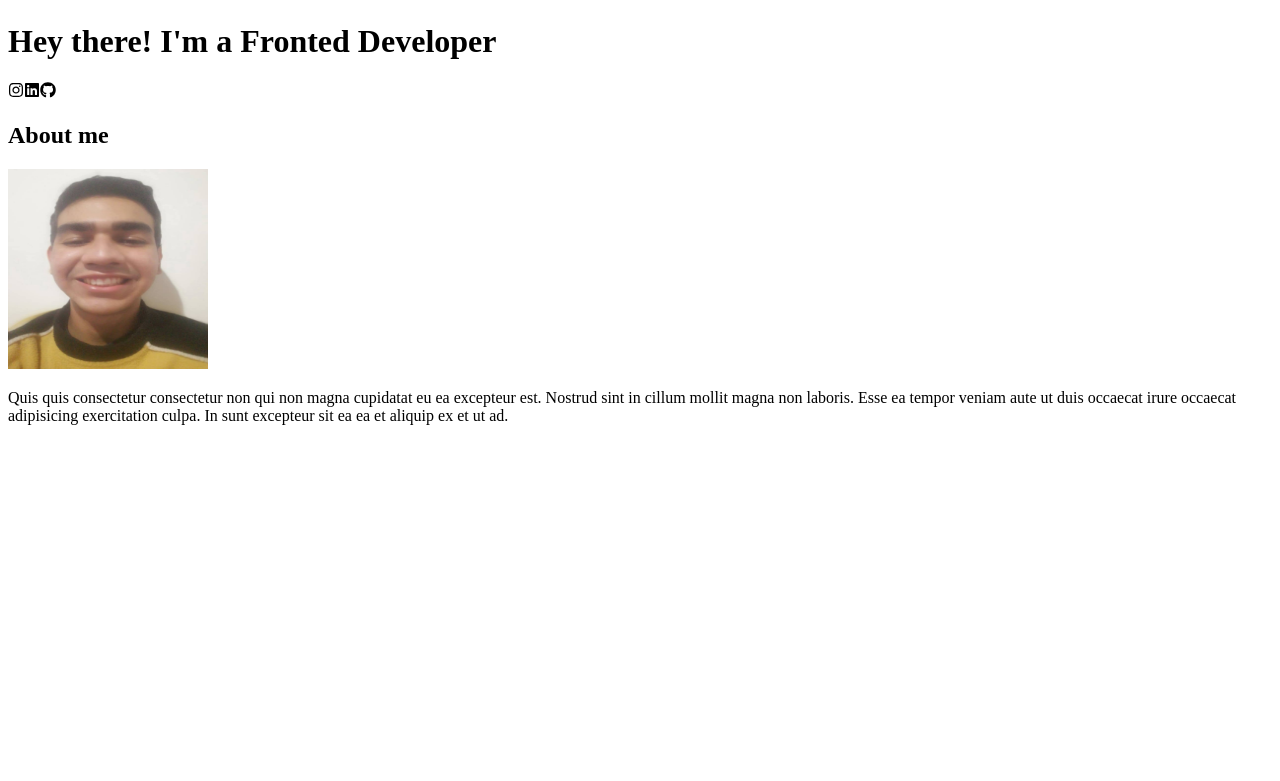
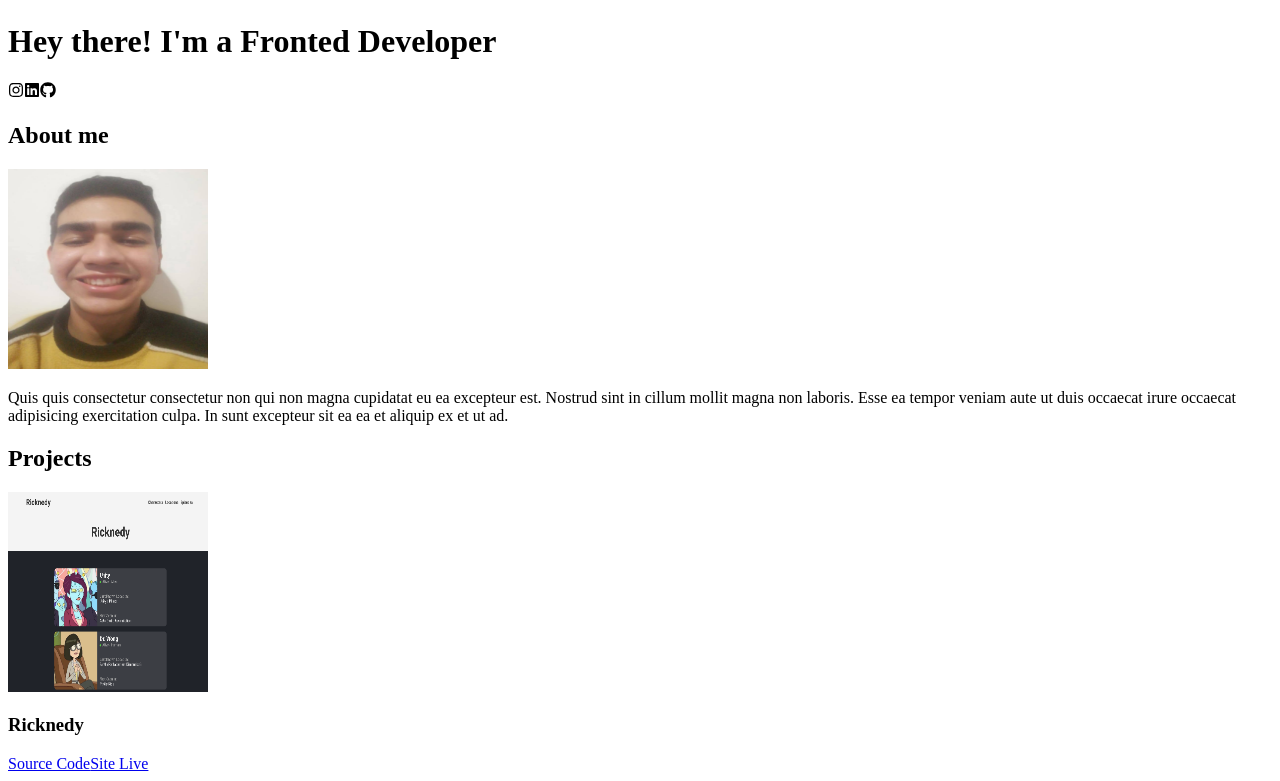
Before and after one commit to plumreiss/angelpadrino, a Next.js app: page / in a window 1280 px wide. Shown: the part 210-991 px from the top of the page. Before the commit the page ends 800 px from the top, so only its background shows below. Built offline with nearby package versions, Linux system fonts and the light colour scheme.

Commit message:
feat: add projects content

```diff
--- /dev/null
+++ b/src/constants/index.js
@@ -0,0 +1,9 @@
+export const PROJECTS = [
+  {
+    id: 1,
+    name: "Ricknedy",
+    url: "https://ricknedy.netlify.app/",
+    img: "/project1.png",
+    sourceCode: "https://github.com/plumreiss/ricknedy",
+  },
+];
--- a/src/pages/index.js
+++ b/src/pages/index.js
@@ -1,3 +1,5 @@
+import { PROJECTS } from "../constants";
+
 import Image from "next/image";
 import { FaInstagram, FaLinkedin, FaGithub } from "react-icons/fa";
 
@@ -39,6 +41,31 @@ export default function Main() {
           </div>
         </div>
       </div>
+
+      <div>
+        <h2>Projects</h2>
+        <div>
+          {PROJECTS.map(({ id, name, url, img, sourceCode }) => (
+            <div key={id}>
+              <div>
+                <Image src={img} width={200} height={200} />
+              </div>
+              <div>
+                <h3>{name}</h3>
+              </div>
+              <div>
+                <a href={sourceCode} target="_blank" rel="noopener noreferrer">
+                  Source Code
+                </a>
+
+                <a href={url} target="_blank" rel="noopener noreferrer">
+                  Site Live
+                </a>
+              </div>
+            </div>
+          ))}
+        </div>
+      </div>
     </div>
   );
 }
```
Also changed, not shown: public/Project1.png (added).
